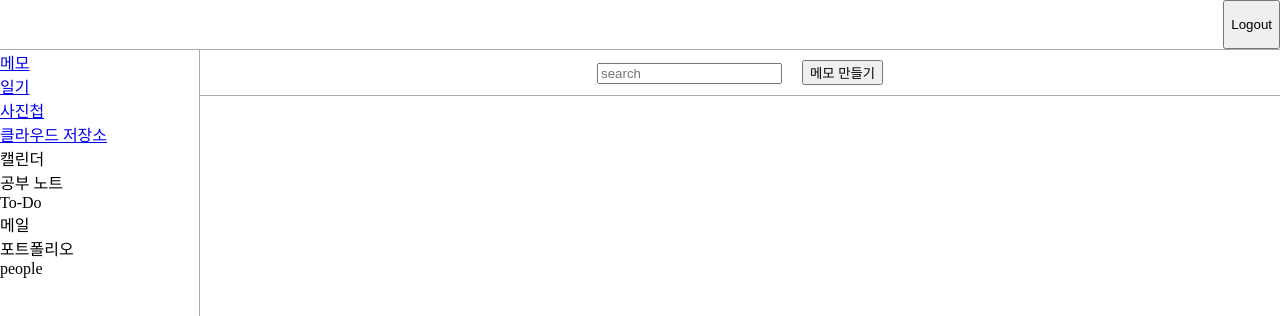
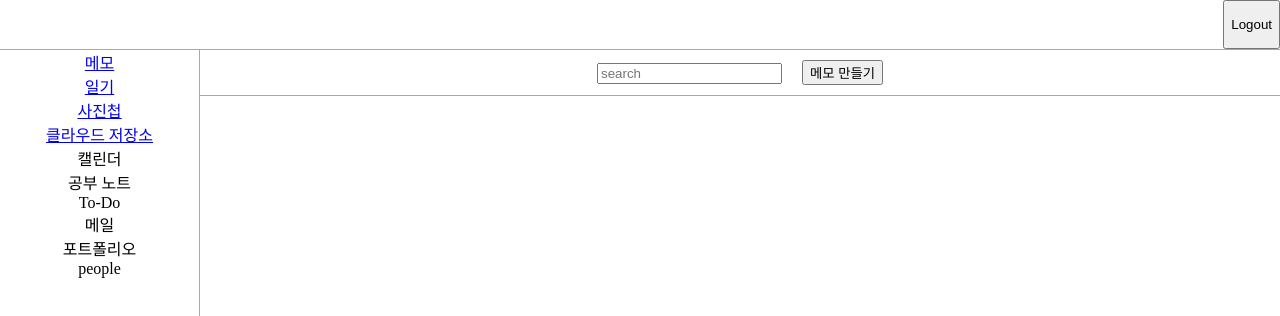
Before and after one commit to hapsoa/e-home, a Vue app: page /memo in a window 1280 px wide. Shown: the top 316 px of the page. Built offline with nearby package versions, Linux system fonts and the light colour scheme; no server answers; the database is empty; sample sign-in values are in the browser's storage.

Commit message:
update memo

```diff
--- a/package.json
+++ b/package.json
@@ -10,6 +10,9 @@
     "firebase-deploy": "firebase deploy --only hosting"
   },
   "dependencies": {
+    "@fortawesome/fontawesome-svg-core": "^1.2.8",
+    "@fortawesome/free-solid-svg-icons": "^5.5.0",
+    "@fortawesome/vue-fontawesome": "^0.1.2",
     "firebase": "^5.5.8",
     "lodash": "^4.17.11",
     "node-sass": "^4.10.0",
--- a/src/App.vue
+++ b/src/App.vue
@@ -102,6 +102,7 @@ body
       flex-direction: column
       width: $aside-width
       border-right: 1px solid #aaa
+      text-align: center
     .router-view
       width: calc(100% - #{$aside-width})
 
--- /dev/null
+++ b/src/components/memo/Memo.vue
@@ -0,0 +1,42 @@
+<template lang="pug">
+  .memo
+    .memo-header
+      font-awesome-icon(icon="times" @click="deleteMemo()").icon
+    .memo-contents {{contents}}
+</template>
+
+<script>
+export default {
+  name: 'Memo',
+  props: {
+    contents: {
+      type: String,
+      default: '',
+    },
+  },
+  methods: {
+    deleteMemo() {
+      // this.$firebase.database.deleteMemo();
+    },
+  },
+};
+</script>
+
+<style scoped lang="sass">
+  .memo
+    width: 200px
+    height: 200px
+    margin: 5px
+    background-color: antiquewhite
+    border: 1px solid #aaa
+    > .memo-header
+      display: flex
+      justify-content: flex-end
+      align-items: center
+      width: 100%
+      height: 30px
+      border-bottom: 1px solid #aaa
+      > .icon
+        margin-right: 5px
+        cursor: pointer
+</style>
--- a/src/firebase/index.js
+++ b/src/firebase/index.js
@@ -78,7 +78,7 @@ class CloudFirestore {
         // 클릭시 해당 내용만 있는 페이지로 넘어간다
         memos.push(doc.data());
       });
-      console.log(memos);
+      console.log('memos in database : ', memos);
     } else console.log('no logined user');
     return memos;
   }
@@ -94,7 +94,7 @@ class Authentication {
 
     firebase.auth()
       .onAuthStateChanged((user) => {
-        console.log(user);
+        console.log('current user : ', user);
         if (user) {
           // User is signed in.
           // router에 접근할 수 있을까? 접근하려면 해당 Vue 객체를 알고 있어야 한다.
@@ -154,6 +154,10 @@ class Authentication {
         console.log(error);
       });
   }
+
+  getCurrentUser() {
+    return firebase.auth().currentUser;
+  }
 }
 
 const auth = new Authentication();
--- a/src/main.js
+++ b/src/main.js
@@ -1,7 +1,16 @@
 import Vue from 'vue';
+import { library } from '@fortawesome/fontawesome-svg-core';
+import { faCoffee, faUserSecret, faTimes } from '@fortawesome/free-solid-svg-icons';
+import { FontAwesomeIcon } from '@fortawesome/vue-fontawesome';
 import App from './App.vue';
 import router from './router';
 import store from './store';
+
+// font-awesome setting
+library.add(faCoffee);
+library.add(faUserSecret);
+library.add(faTimes);
+Vue.component('font-awesome-icon', FontAwesomeIcon);
 
 Vue.config.productionTip = false;
 
--- a/src/store.js
+++ b/src/store.js
@@ -21,9 +21,8 @@ export default new Vuex.Store({
       state.savedMethods.push(method);
     },
     shotMethods(state) {
+      if (!_.isEmpty(state.savedMethods)) _.forEach(state.savedMethods, method => method());
       console.log('saved methods are shot');
-      console.log('savedMethods : ', state.savedMethods);
-      if (!_.isEmpty(state.savedMethods)) _.forEach(state.savedMethods, method => method());
       state.savedMethods = [];
     },
   },
--- a/src/views/memo/MemoHome.vue
+++ b/src/views/memo/MemoHome.vue
@@ -4,28 +4,37 @@
     input(type="text" placeholder="search")
     button(type="button" @click="$router.push('/memo/making')") 메모 만들기
   .memos
+    memo(v-for="memo in memos" :contents="memo")
 
 </template>
 
 <script>
+/* eslint-disable no-underscore-dangle */
+import memo from '@/components/memo/Memo.vue';
+
 export default {
   name: 'Memo',
+  components: { memo },
   data() {
     return {
+      memos: [],
     };
   },
   methods: {
   },
-  beforeCreate() {
+  async created() {
     const getMemos = async () => {
-      const temp = await this.$firebase.database.getMemo();
-      console.log('getMemo: ', temp);
+      const tempMemos = await this.$firebase.database.getMemo();
+      this.memos = this.$_.map(tempMemos, document => document.memo);
     };
 
-    this.$store.commit('saveMethod', getMemos);
+    if (this.$_.isNil(this.$firebase.auth.getCurrentUser())) {
+      this.$store.commit('saveMethod', getMemos);
+    } else {
+      await getMemos();
+    }
   },
-  created() {
-  },
+
 };
 </script>
 
@@ -39,4 +48,8 @@ export default {
     padding: 10px 0
     > button
       margin-left: 20px
+  .memos
+    display: flex
+    width: 100%
+    height: 100%
 </style>
```
Also changed, not shown: plan/설계.md (added), 2 other files (tests, documents, lock files or other folders).
